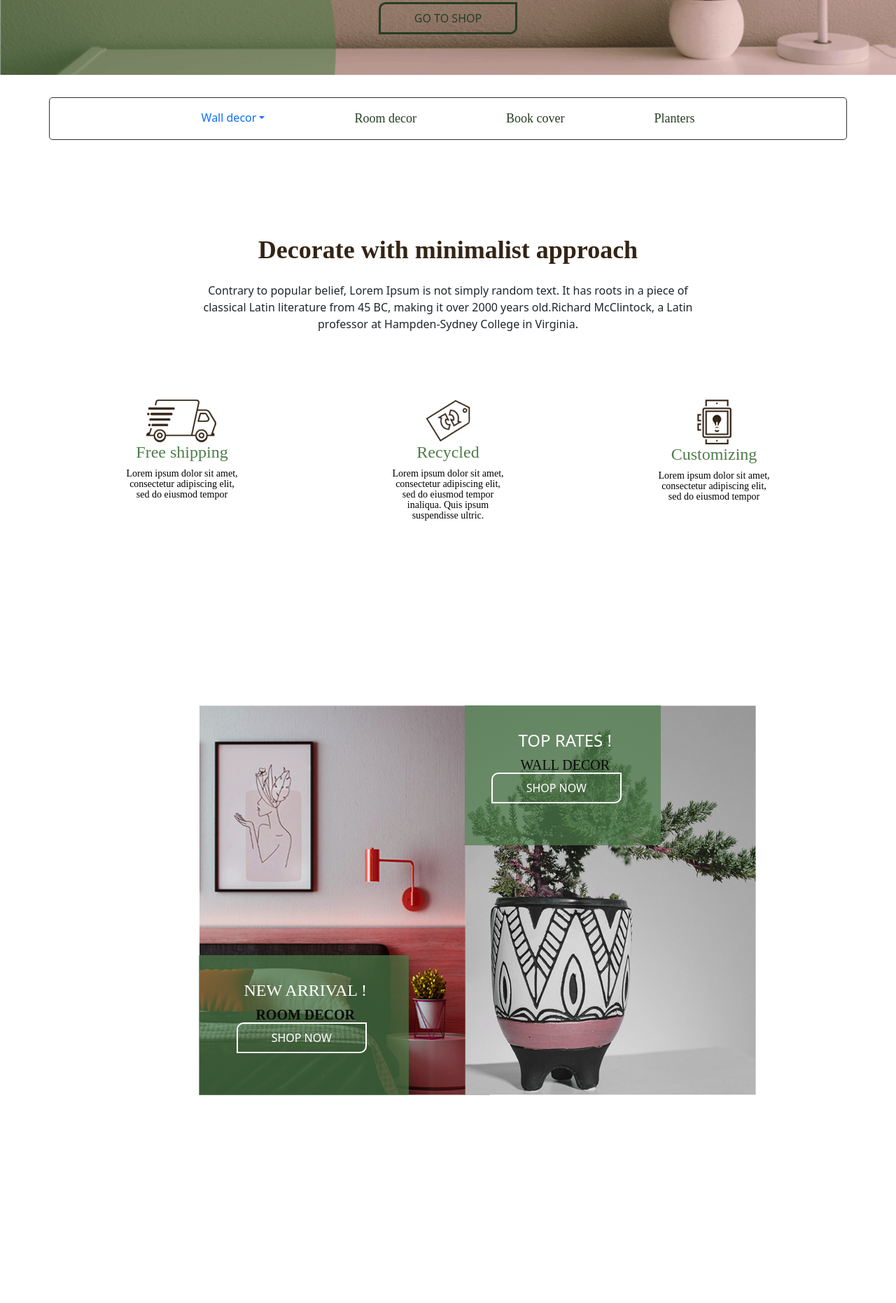
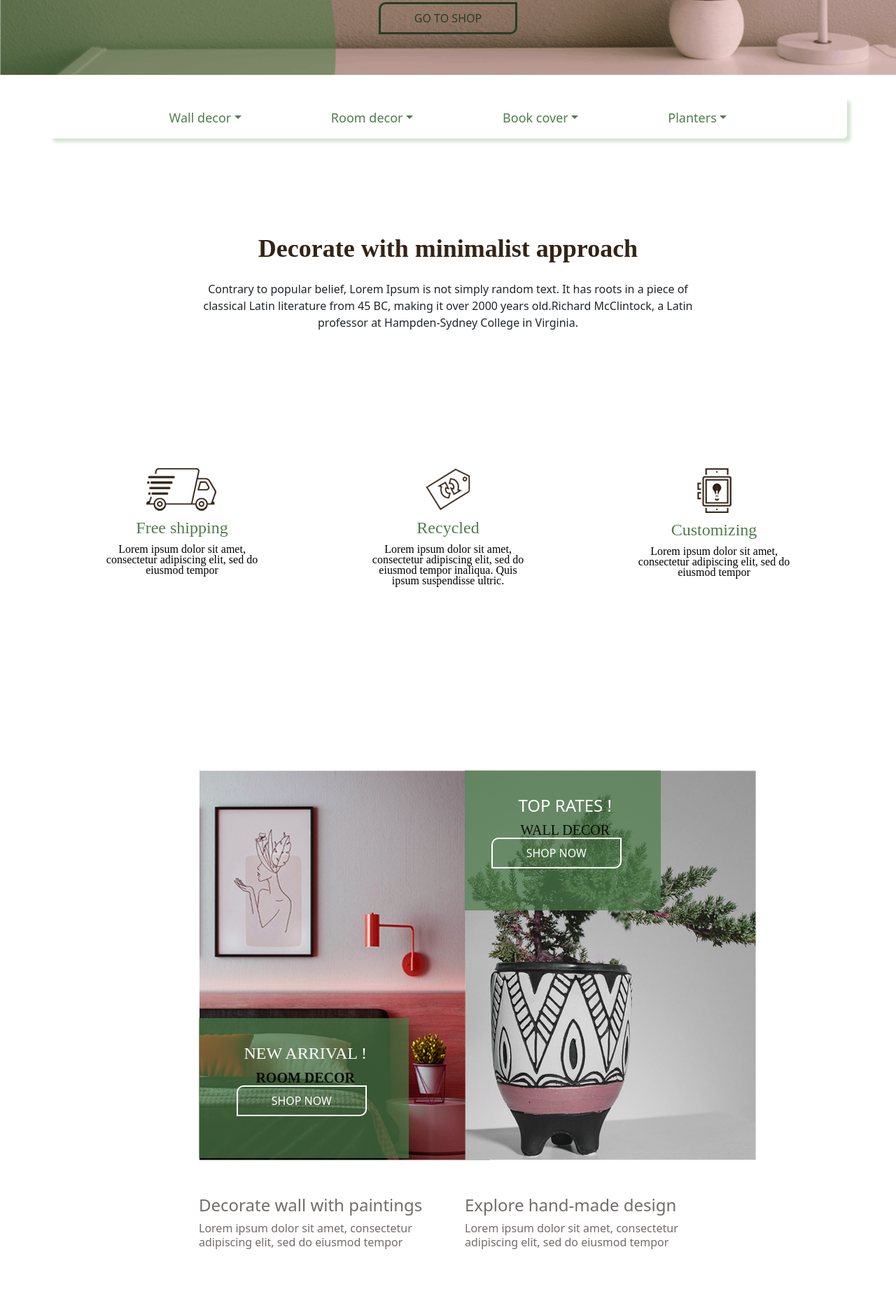
Before and after one commit to tannitaroy/bootstrap-project-1, a plain HTML site: page index.html in a window 1280 px wide. Shown: the part 408-2270 px from the top of the page at 70% size. Drawn offline with nearby package versions, Linux system fonts and the light colour scheme.

Commit message:
index.html(many changes)

```diff
--- a/index.html
+++ b/index.html
@@ -118,23 +118,21 @@
       <div class="container text-center product-nav">
         <ul class="nav justify-content-center py-2">
           <li class="nav-item px-5">
-            <!--<a class="nav-link active product-name" aria-current="page" href="#"
-              >--><a
+            <a
               class="nav-link dropdown-toggle"
               href="#"
               role="button"
               data-bs-toggle="dropdown"
               aria-expanded="false"
-            > Wall decor</a
+            >
+              Wall decor</a
             >
             <ul class="dropdown-menu drop-back">
               <li>
                 <a class="dropdown-item drop-item" href="#">Action</a>
               </li>
               <li>
-                <a class="dropdown-item drop-item" href="#"
-                  >Another action</a
-                >
+                <a class="dropdown-item drop-item" href="#">Another action</a>
               </li>
               <li>
                 <a class="dropdown-item drop-item" href="#"
@@ -144,13 +142,73 @@
             </ul>
           </li>
           <li class="nav-item px-5">
-            <a class="nav-link product-name" href="#">Room decor</a>
+            <a
+              class="nav-link dropdown-toggle"
+              href="#"
+              role="button"
+              data-bs-toggle="dropdown"
+              aria-expanded="false"
+              >Room decor</a
+            >
+            <ul class="dropdown-menu drop-back">
+              <li>
+                <a class="dropdown-item drop-item" href="#">Action</a>
+              </li>
+              <li>
+                <a class="dropdown-item drop-item" href="#">Another action</a>
+              </li>
+              <li>
+                <a class="dropdown-item drop-item" href="#"
+                  >Something else here</a
+                >
+              </li>
+            </ul>
           </li>
           <li class="nav-item px-5">
-            <a class="nav-link product-name" href="#">Book cover</a>
+            <a
+              class="nav-link dropdown-toggle"
+              href="#"
+              role="button"
+              data-bs-toggle="dropdown"
+              aria-expanded="false"
+              >Book cover</a
+            >
+            <ul class="dropdown-menu drop-back">
+              <li>
+                <a class="dropdown-item drop-item" href="#">Action</a>
+              </li>
+              <li>
+                <a class="dropdown-item drop-item" href="#">Another action</a>
+              </li>
+              <li>
+                <a class="dropdown-item drop-item" href="#"
+                  >Something else here</a
+                >
+              </li>
+            </ul>
           </li>
           <li class="nav-item px-5">
-            <a class="nav-link product-name" href="#">Planters</a>
+            <a
+              class="nav-link dropdown-toggle"
+              href="#"
+              role="button"
+              data-bs-toggle="dropdown"
+              aria-expanded="false"
+              >Planters</a
+            >
+            <ul class="dropdown-menu drop-back">
+              <li>
+                <a class="dropdown-item drop-item" href="#">Action</a>
+              </li>
+              <li>
+                <a class="dropdown-item drop-item" href="#">Another action</a>
+              </li>
+              <li>
+                <a class="dropdown-item drop-item" href="#"
+                  >Something else here</a
+                >
+              </li>
+            </ul>
           </li>
         </ul>
       </div>
@@ -177,8 +235,7 @@
       </div>
       <div class="container text-center product-desc">
         <div class="row justify-content-center">
-          <div class="col-md-1 col-sm-12"></div>
-          <div class="col-md-2 col-sm-12">
+          <div class="col-md-4 col-sm-12">
             <img src="images/icon.png" />
             <h6>Free shipping</h6>
             <p>
@@ -186,9 +243,8 @@
               eiusmod tempor
             </p>
           </div>
-          <div class="col-md-1 col-sm-12"></div>
-          <div class="col-md-1 col-sm-12"></div>
-          <div class="col-md-2 col-sm-12">
+
+          <div class="col-md-4 col-sm-12">
             <img src="images/icon-2.png" />
             <h6>Recycled</h6>
             <p>
@@ -196,9 +252,8 @@
               eiusmod tempor inaliqua. Quis ipsum suspendisse ultric.
             </p>
           </div>
-          <div class="col-md-1 col-sm-12"></div>
-          <div class="col-md-1 col-sm-12"></div>
-          <div class="col-md-2 col-sm-12">
+
+          <div class="col-md-4 col-sm-12">
             <img src="images/icon-3.png" />
             <h6>Customizing</h6>
             <p>
@@ -206,7 +261,6 @@
               eiusmod tempor
             </p>
           </div>
-          <div class="col-md-1 col-sm-12"></div>
         </div>
       </div>
       <!-- product-description -->
@@ -230,6 +284,13 @@
                   </button>
                 </div>
               </div>
+              <div class="cat-desc">
+              <h4>Decorate wall with paintings</h4>
+            <p>
+              Lorem ipsum dolor sit amet, consectetur adipiscing elit, sed do
+              eiusmod tempor
+            </p>
+          </div>
             </div>
           </div>
           <div class="col-lg-4 col-sm-12 gx-5 gy-5">
@@ -248,6 +309,13 @@
                 </button>
               </div>
             </div>
+            <div class="cat-desc">
+              <h4>Explore hand-made design</h4>
+            <p>
+              Lorem ipsum dolor sit amet, consectetur adipiscing elit, sed do
+              eiusmod tempor
+            </p>
+          </div>
           </div>
           <div class="col-lg-2 col-sm-12"></div>
         </div>
@@ -257,8 +325,8 @@
       <div class="container text-center buy-card">
         <div class="row d-flex justify-content-center">
           <div class="col-md-4 col-sm-12">
-            <div class="card card-shadow" style="width: 18rem;">
-              <img src="images/card-1.png" class="card-img-top" alt="...">
+            <div class="card card-shadow" style="width: 18rem">
+              <img src="images/card-1.png" class="card-img-top" alt="..." />
               <div class="card-body">
                 <h5 class="card-title">Abstract painting</h5>
                 <p class="card-text">$ 10.00</p>
@@ -269,24 +337,24 @@
             </button>
           </div>
           <div class="col-md-4 col-sm-12">
-            <div class="card card-shadow" style="width: 18rem;">
-              <img src="images/card-2.png" class="card-img-top" alt="...">
+            <div class="card card-shadow" style="width: 18rem">
+              <img src="images/card-2.png" class="card-img-top" alt="..." />
               <div class="card-body">
-                <h5 class="card-title"> Embroidery book cover</h5>
+                <h5 class="card-title">Embroidery book cover</h5>
                 <p class="card-text">$ 5.00</p>
-                </div>
+              </div>
             </div>
             <button class="btn btn-outline-primary px-5 py-2 banner-button">
               go to shop
             </button>
           </div>
           <div class="col-md-4 col-sm-12">
-            <div class="card card-shadow" style="width: 18rem;">
-              <img src="images/card-3.png" class="card-img-top" alt="...">
+            <div class="card card-shadow" style="width: 18rem">
+              <img src="images/card-3.png" class="card-img-top" alt="..." />
               <div class="card-body">
                 <h5 class="card-title">Planter</h5>
                 <p class="card-text">$ 4.00</p>
-             </div>
+              </div>
             </div>
             <button class="btn btn-outline-primary px-5 py-2 banner-button">
               go to shop
--- a/style.css
+++ b/style.css
@@ -73,13 +73,14 @@ ion-icon {
     display: block !important;
 }
 .drop-back {
-    background-color: #263d24;
+    background-color: rgba(224, 195, 189, 0.5);
 }
-.drop-item {
-    opacity: 0.5;
+.nav li a{
+    color: #4e7d4a;
+    font-size: large;
 }
 .product-nav {
-    border: 1px solid #2b332a;
+    box-shadow: 5px 5px 5px #d3e3d1;
     border-radius: 5px;
     margin: 30px auto 120px auto;
 }
@@ -94,18 +95,21 @@ ion-icon {
     font-size: 36px;
     font-weight: 600;
     color: #332415;
+}.col-md-4 {
+    padding-left: 70px;
+    padding-right: 70px;
 }
 .product-desc{
-    margin-top: 80px;
+    margin-top: 180px;
 }
 .product-desc h6{
   font-family: montserrat;
   font-size: 24px;
   color: #4e7d4a;
+  padding-top: 10px;
 }
 .product-desc p{
     font-family: futura lt bt;
-    font-size: 14px;
     color: black;
     line-height: 15px;
     text-align: center;
@@ -126,7 +130,7 @@ ion-icon {
     height: 200px;
     background-color: rgba(78, 125, 74, 0.7);
     left: 0;
-    bottom: 0;
+    bottom: 19%;
 }
 .catalogue-text-2 {
     position: absolute;
@@ -180,8 +184,12 @@ ion-icon {
     font-family: futura lt bt;
     color: #0b0b0b;
 }
-.text-container:hover .catalogue-image-overlay {
-    opacity: 1;
+.cat-desc {
+    padding-top: 50px;
+    font-size: medium;
+    text-align: left;
+    line-height: 20px;
+    color: #726c6a;
 }
 .buy-card {
     padding-left: 20px;
```
